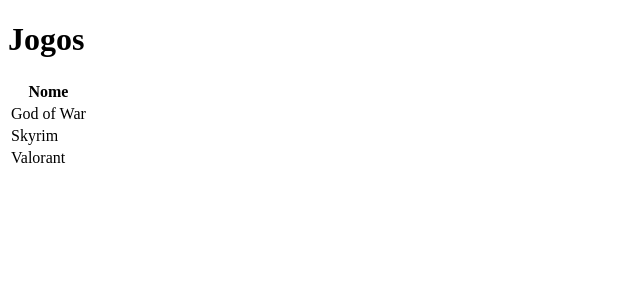
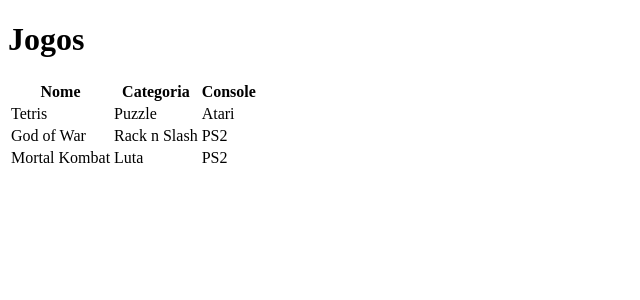
Before and after one commit to DevKaue/Curso_Alura_Flask, a Flask app: page /inicio in a window 1280 px wide. Shown: the top 300 px of the page, without its empty margins (0-640 px from the left). Run offline with Flask 3, Linux system fonts and the light colour scheme.

Commit message:
Mostrando atributos,dinamicamente na view

```diff
--- a/jogoeca/jogoteca.py
+++ b/jogoeca/jogoteca.py
@@ -1,9 +1,19 @@
 from flask import Flask, render_template
+
+class Jogo:
+    def __init__(self, nome, categoria, console):
+        self.nome=nome
+        self.categoria=categoria
+        self.console=console
 
 app = Flask(__name__)
 
 @app.route('/inicio')
 def ola():
-    return render_template('lista.html', titulo='Jogos')
+    jogo1 = Jogo('Tetris', 'Puzzle', 'Atari')
+    jogo2 = Jogo('God of War', 'Rack n Slash', 'PS2')
+    jogo3 = Jogo('Mortal Kombat', 'Luta', 'PS2')
+    lista = [jogo1,jogo2,jogo3]
+    return render_template('lista.html', titulo='Jogos', jogos=lista)
 
 app.run()
--- a/jogoeca/templates/lista.html
+++ b/jogoeca/templates/lista.html
@@ -14,18 +14,19 @@
             <thead class="thead-default">
                 <tr>
                     <th>Nome</th>
+                    <th>Categoria</th>
+                    <th>Console</th>
+
                 </tr>
             </thead>
             <tbody>
+            {% for jogo in jogos%}
                 <tr>
-                    <td>God of War</td>
+                    <td>{{jogo.nome}}</td>
+                    <td>{{jogo.categoria}}</td>
+                    <td>{{jogo.console}}</td>
                 </tr>
-                <tr>
-                    <td>Skyrim</td>
-                </tr>
-                <tr>
-                    <td>Valorant</td>
-                </tr>
+            {% endfor %}
             </tbody>
         </table>
     </div>
```
